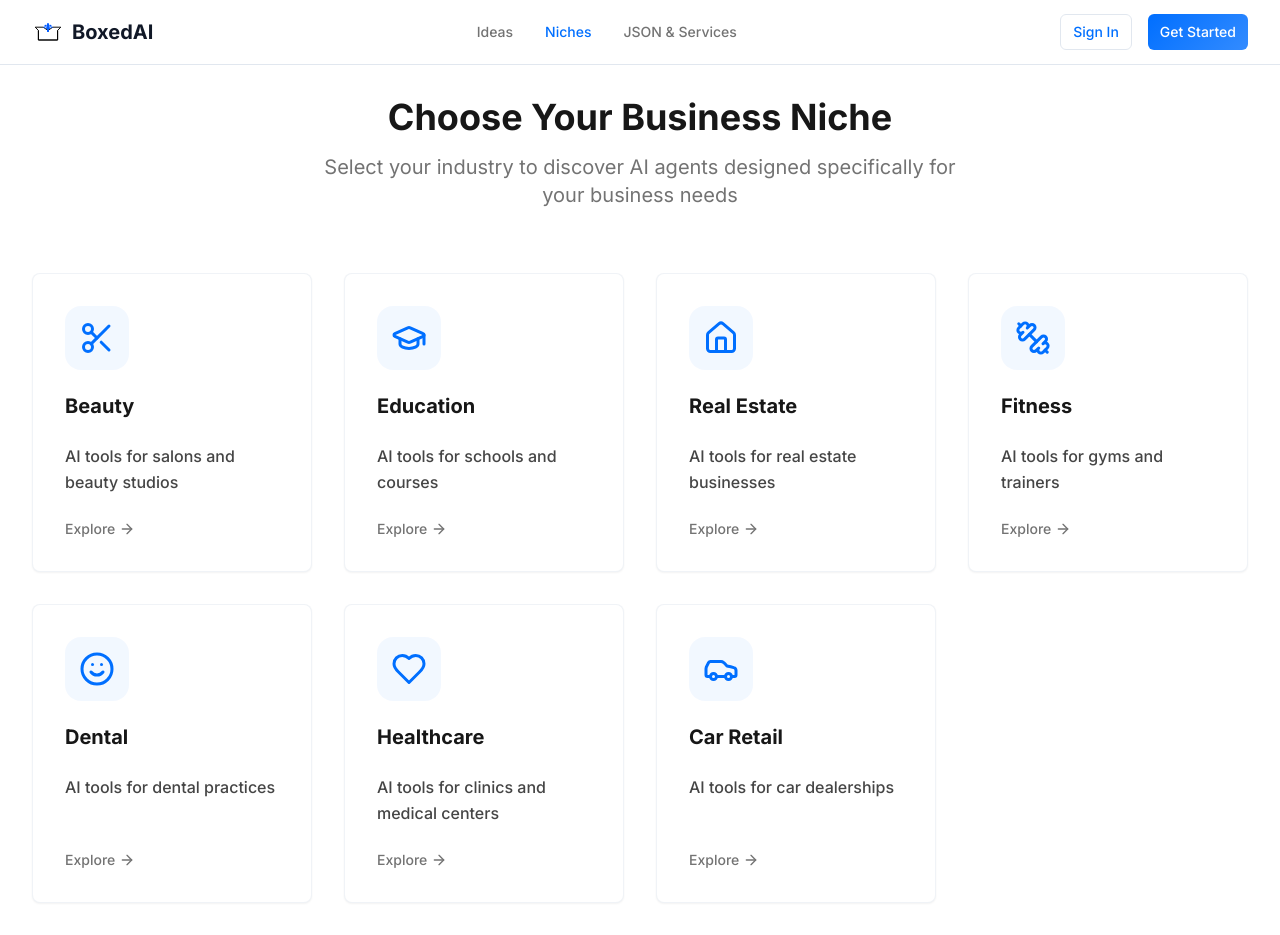
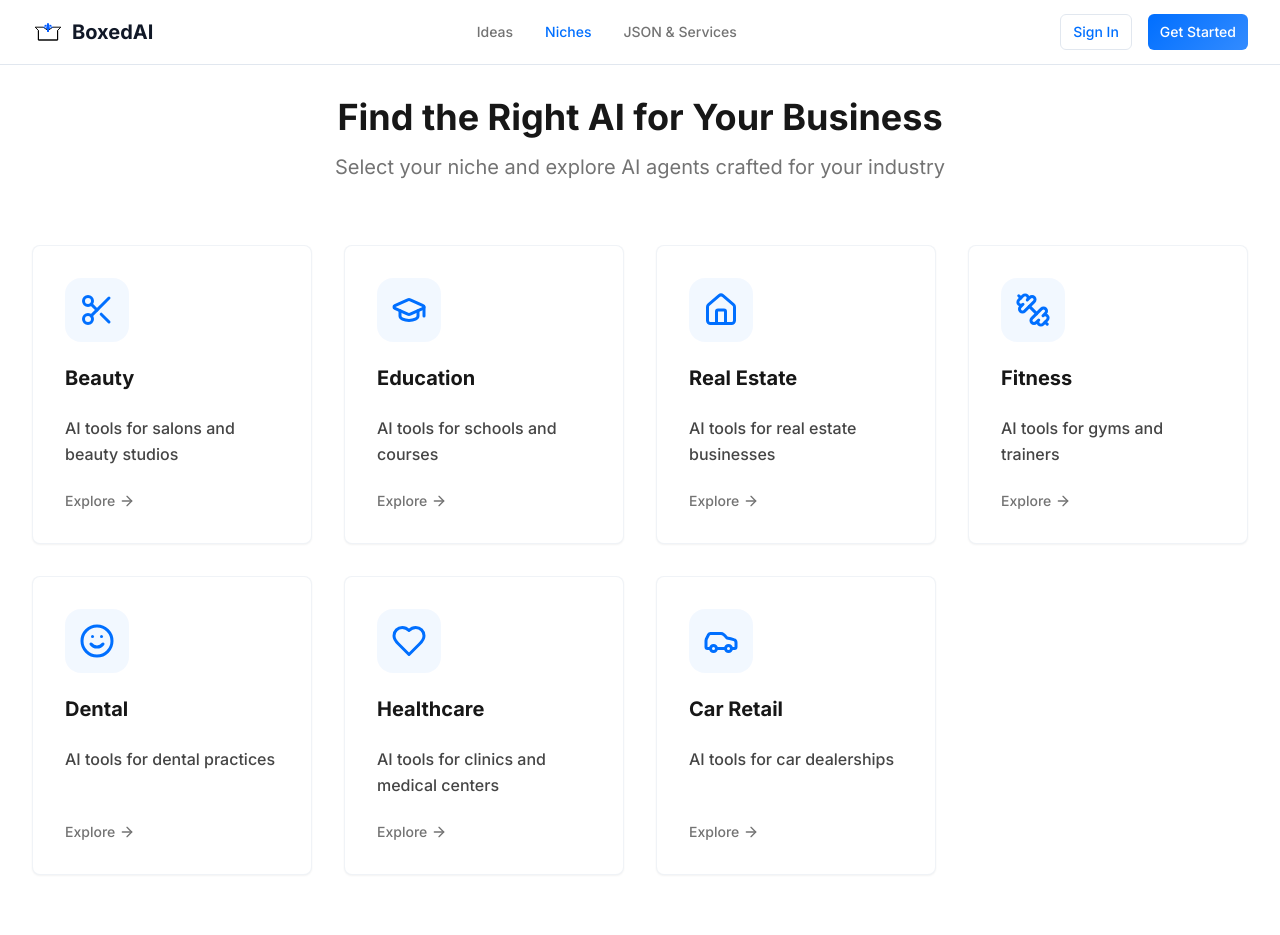
Before and after one commit to igorkossolapov4124/boxed-ai-catalogue, a React (Vite) app: page /niches in a window 1280 px wide. After the commit the page ends 907 px from the top, so only its background shows below. Built offline with nearby package versions, Linux system fonts and the light colour scheme.

Commit message:
Refactor "Choose Your Business Niche" text

```diff
--- a/src/pages/Niches.tsx
+++ b/src/pages/Niches.tsx
@@ -21,10 +21,10 @@ const Niches = () => {
         {/* Header */}
         <div className="text-center mb-16">
           <h1 className="text-3xl lg:text-4xl font-bold mb-4">
-            Choose Your Business Niche
+            Find the Right AI for Your Business
           </h1>
           <p className="text-xl text-muted-foreground max-w-2xl mx-auto">
-            Select your industry to discover AI agents designed specifically for your business needs
+            Select your niche and explore AI agents crafted for your industry
           </p>
         </div>
 
```
